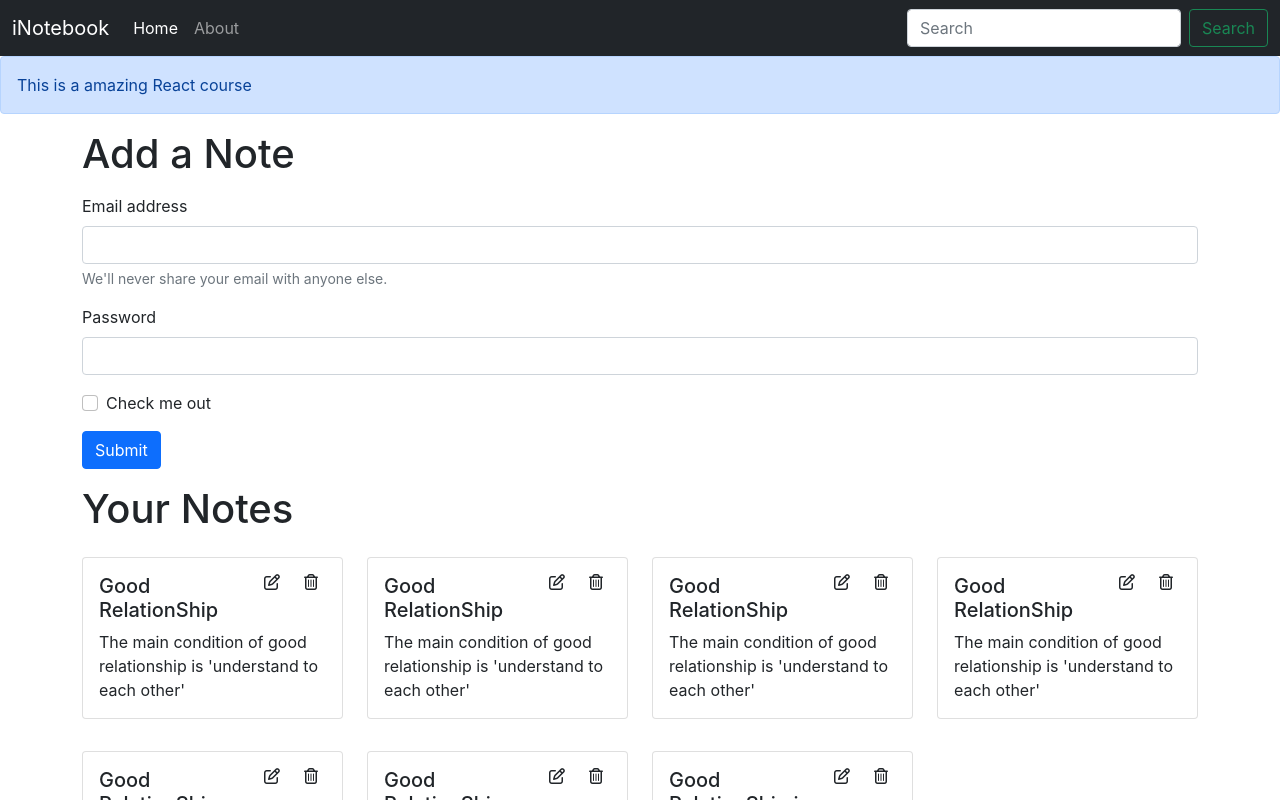
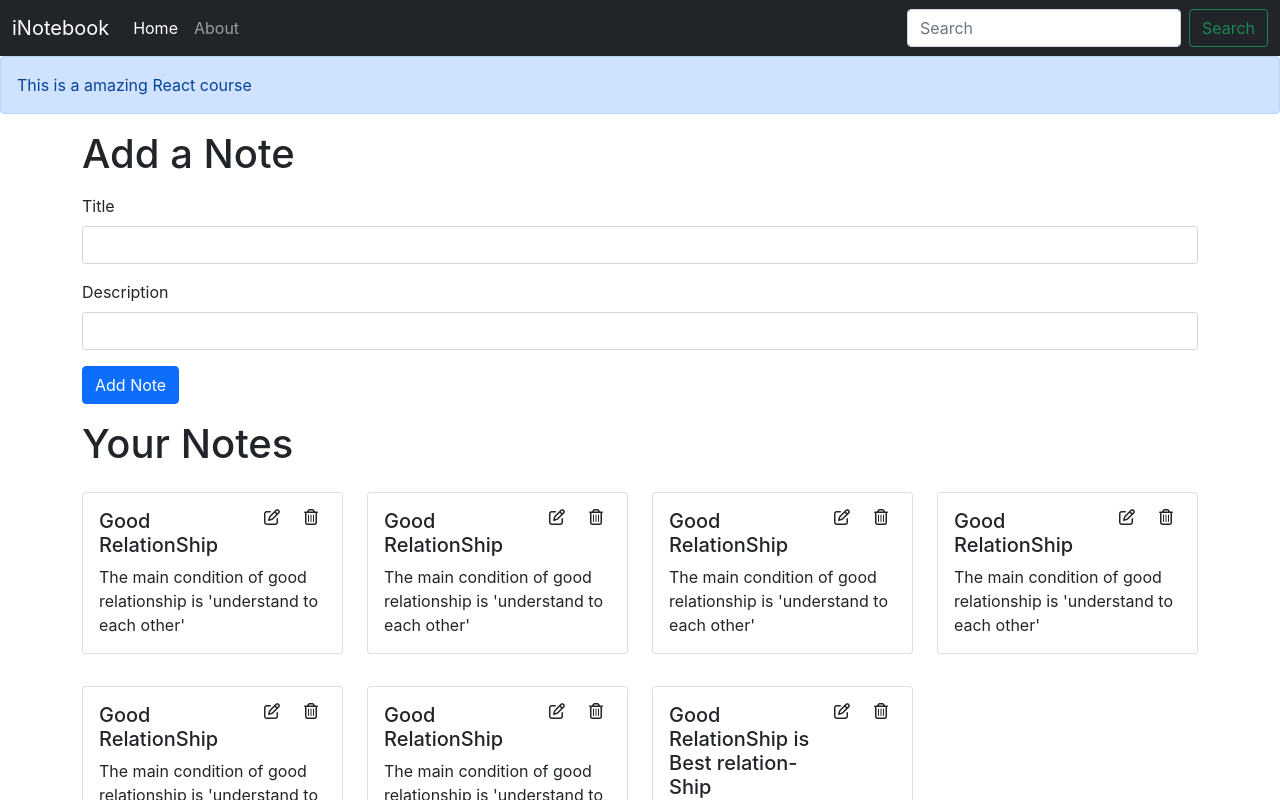
Before and after one commit to samarendra-behera/inotebook, a React (Create React App) app: page / in a window 1280 px wide. Shown: the top 800 px of the page. Built offline with nearby package versions, Linux system fonts and the light colour scheme.

Commit message:
Video 63 is Completed

```diff
--- /dev/null
+++ b/src/components/AddNote.js
@@ -0,0 +1,32 @@
+import {useContext, useState} from 'react'
+import noteContext from '../context/notes/noteContext'
+export const AddNote = () => {
+
+    const context = useContext(noteContext);
+    const { addNote } = context;
+    const [note, setNote] = useState({title: '',description: "", tag: "default"})
+    const handelClick = (e)=>{
+        e.preventDefault();
+        addNote(note.title,note.description,note.tag);
+
+    }
+    const onChange =(e)=>{
+        setNote({...note,[e.target.name]: e.target.value})
+    }
+    return (
+        <div className='my-3'>
+            <h1>Add a Note</h1>
+            <form className='my-3'>
+                <div className="mb-3">
+                    <label htmlFor="title" className="form-label">Title</label>
+                    <input type="text" className="form-control" id="title" name='title' onChange={onChange}/>
+                </div>
+                <div className="mb-3">
+                    <label htmlFor="desc" className="form-label">Description</label>
+                    <input type="text" className="form-control" id="desc" name='description' onChange={onChange} />
+                </div>
+                <button type="submit" className="btn btn-primary" onClick={handelClick}>Add Note</button>
+            </form>
+        </div>
+    )
+}
--- a/src/components/Home.js
+++ b/src/components/Home.js
@@ -3,25 +3,6 @@
 export default function Home() {
     return (
         <div>
-            <div className='my-3'>
-                <h1>Add a Note</h1>
-                <form className='my-3'>
-                    <div className="mb-3">
-                        <label htmlFor="exampleInputEmail1" className="form-label">Email address</label>
-                        <input type="email" className="form-control" id="exampleInputEmail1" aria-describedby="emailHelp" />
-                        <div id="emailHelp" className="form-text">We'll never share your email with anyone else.</div>
-                    </div>
-                    <div className="mb-3">
-                        <label htmlFor="exampleInputPassword1" className="form-label">Password</label>
-                        <input type="password" className="form-control" id="exampleInputPassword1" />
-                    </div>
-                    <div className="mb-3 form-check">
-                        <input type="checkbox" className="form-check-input" id="exampleCheck1" />
-                        <label className="form-check-label" htmlFor="exampleCheck1">Check me out</label>
-                    </div>
-                    <button type="submit" className="btn btn-primary">Submit</button>
-                </form>
-            </div>
             <Notes />
         </div>
     )
--- a/src/components/NoteItem.js
+++ b/src/components/NoteItem.js
@@ -12,9 +12,6 @@
                         <i className="far fa-trash-alt mx-2"></i>
                     </div>
                     <p className="card-text">{note.description}</p>
-
-
-
                 </div>
             </div>
         </div>
--- a/src/components/Notes.js
+++ b/src/components/Notes.js
@@ -1,14 +1,15 @@
-import React from 'react'
 import { useContext } from 'react';
 import noteContext from '../context/notes/noteContext'
+import { AddNote } from './AddNote';
 import { NoteItem } from './NoteItem';
 
 export const Notes = (props) => {
 
     const context = useContext(noteContext);
-    const { notes, setNotes } = context;
+    const { notes} = context;
     return (
-        <div>
+        <>
+            <AddNote />
             <div className='row my-3'>
                 <h1>Your Notes</h1>
                 {notes.map((note) => {
@@ -17,6 +18,6 @@
                     )
                 })}
             </div>
-        </div>
+        </>
     )
 }
--- a/src/context/notes/noteState.js
+++ b/src/context/notes/noteState.js
@@ -67,10 +67,35 @@
       "__v": 0
     }
   ]
-  const [notes, setNotes] = useState(notesInitial)
+  const [notes, setNotes] = useState(notesInitial);
+
+  // Add a Note
+  const addNote=(title,description,tag)=>{
+    const note = {
+      "_id": "61ad9s38d9a60461d0sfdsea302dd8",
+      "user": "61ac8bb36c76deb8dcc45b20",
+      "title": title,
+      "description": description,
+      "tag": tag,
+      "date": "2021-12-06T04:37:33.140Z",
+      "__v": 0
+    };
+    setNotes(notes.concat(note));
+
+  }
+
+  // Delete a Note
+  const deleteNote=()=>{
+
+  }
+
+  // Edit a Note
+  const editNote=()=>{
+
+  }
 
   return (
-    <NoteContext.Provider value={{ notes, setNotes }}>
+    <NoteContext.Provider value={{ notes, addNote, deleteNote, editNote}}>
       {props.children}
     </NoteContext.Provider>
   )
```
